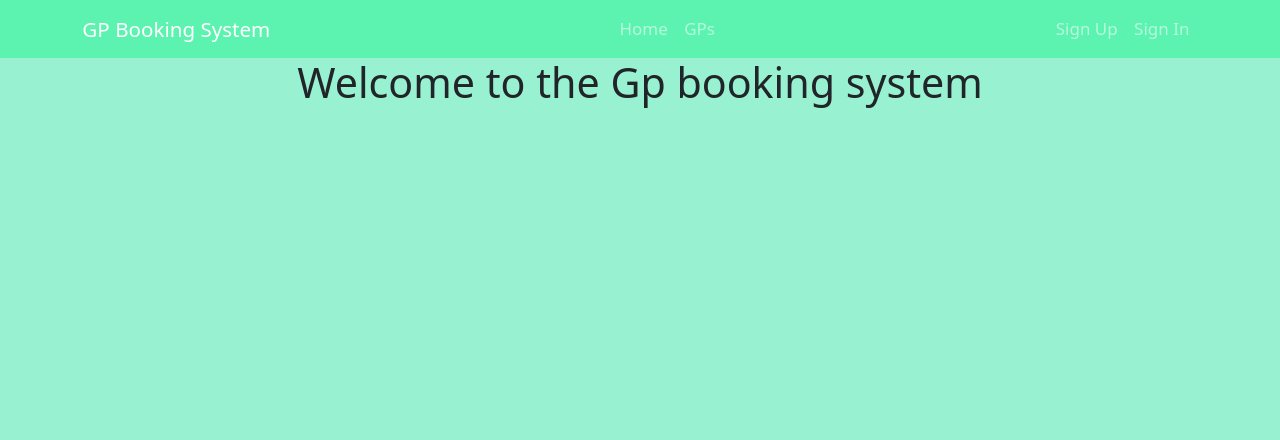
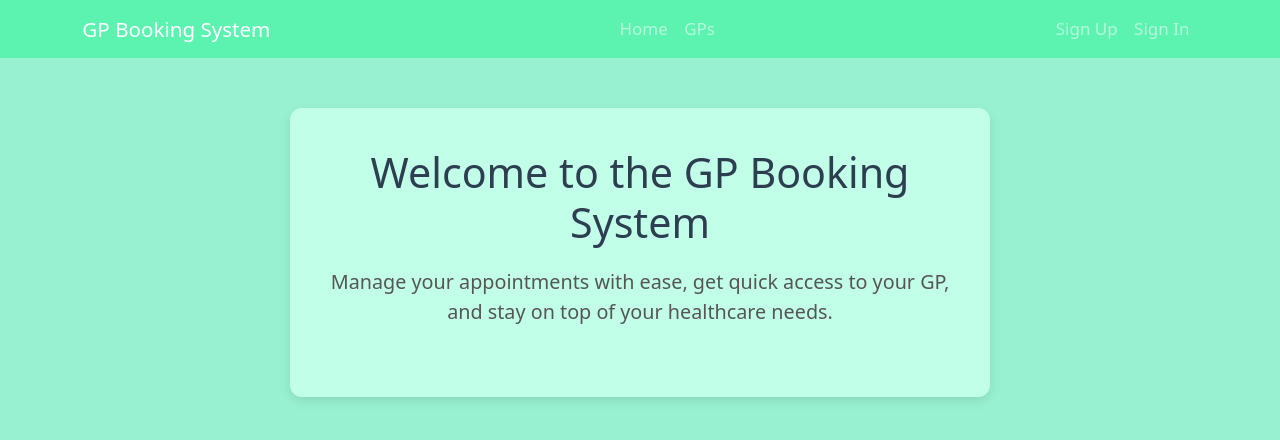
Before and after one commit to mxliky24/fyp-gb-booking-system, a Django app: page /home/ in a window 1280 px wide. Shown: the top 440 px of the page. Run offline with Django 5.2, Linux system fonts and the light colour scheme; some libraries are stand-ins or nearby versions.

Commit message:
polished home page

```diff
--- /dev/null
+++ b/gp_booking/booking/static/home.css
@@ -0,0 +1,36 @@
+.welcome-section {
+    max-width: 700px;
+    margin: 50px auto;
+    padding: 40px;
+    background: #C1FFE9;
+    border-radius: 12px;
+    text-align: center;
+    box-shadow: 0 4px 12px rgba(0, 0, 0, 0.1);
+}
+
+.welcome-section h1 {
+    font-size: 2.5rem;
+    margin-bottom: 20px;
+    color: #2c3e50;
+}
+
+.welcome-section p {
+    font-size: 1.2rem;
+    color: #555;
+    margin-bottom: 30px;
+}
+
+.btn-book {
+    display: inline-block;
+    padding: 12px 24px;
+    background-color: #3498db;
+    color: #fff;
+    text-decoration: none;
+    font-size: 1rem;
+    border-radius: 8px;
+    transition: background-color 0.3s ease;
+}
+
+.btn-book:hover {
+    background-color: #2980b9;
+}
--- a/gp_booking/booking/templates/home.html
+++ b/gp_booking/booking/templates/home.html
@@ -1,8 +1,18 @@
 
 {% extends "base.html" %}
+{% load static %}
 {% block styles %}
  {{ block.super }}
+    <link rel="stylesheet" href="{% static 'home.css' %}">
 {% endblock %}
 
 
-{% block content %} <h1 class="text-center">Welcome to the Gp booking system</h1> {% endblock %}
+{% block content %}
+<div class="welcome-section">
+  <h1>Welcome to the GP Booking System</h1>
+  <p>Manage your appointments with ease, get quick access to your GP, and stay on top of your healthcare needs.</p>
+    {% if user and user.is_authenticated and user.role.name == 'PATIENT' %}
+  <a href="{% url 'booking:gp' %}" class="btn-book">View Doctors</a>
+    {% endif %}
+</div>
+{% endblock %}
```
